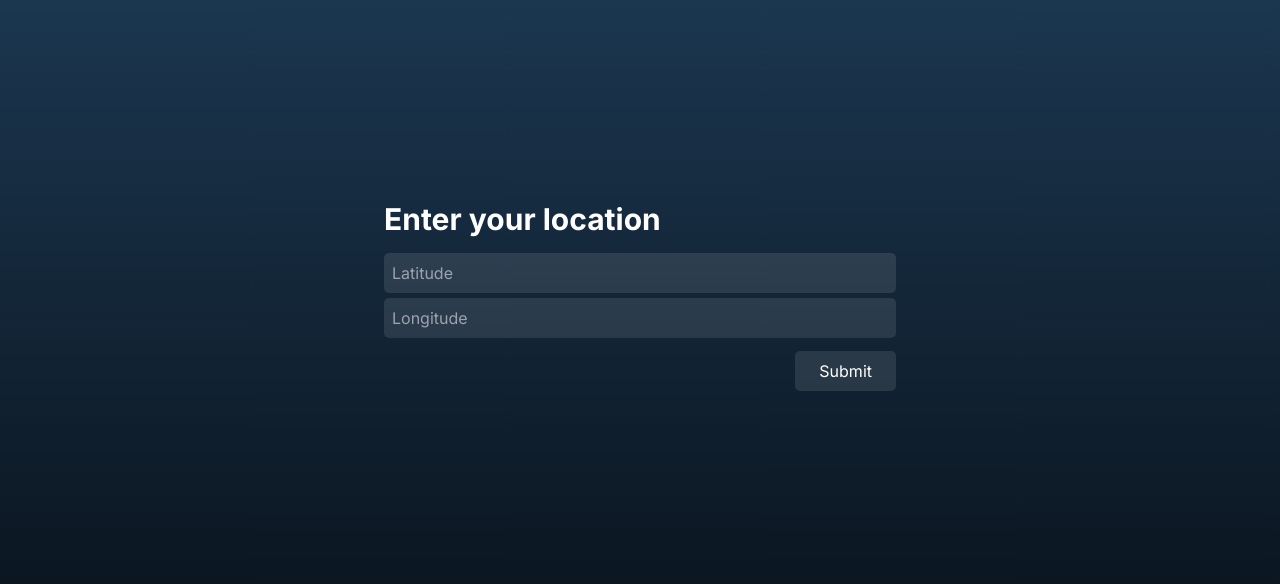
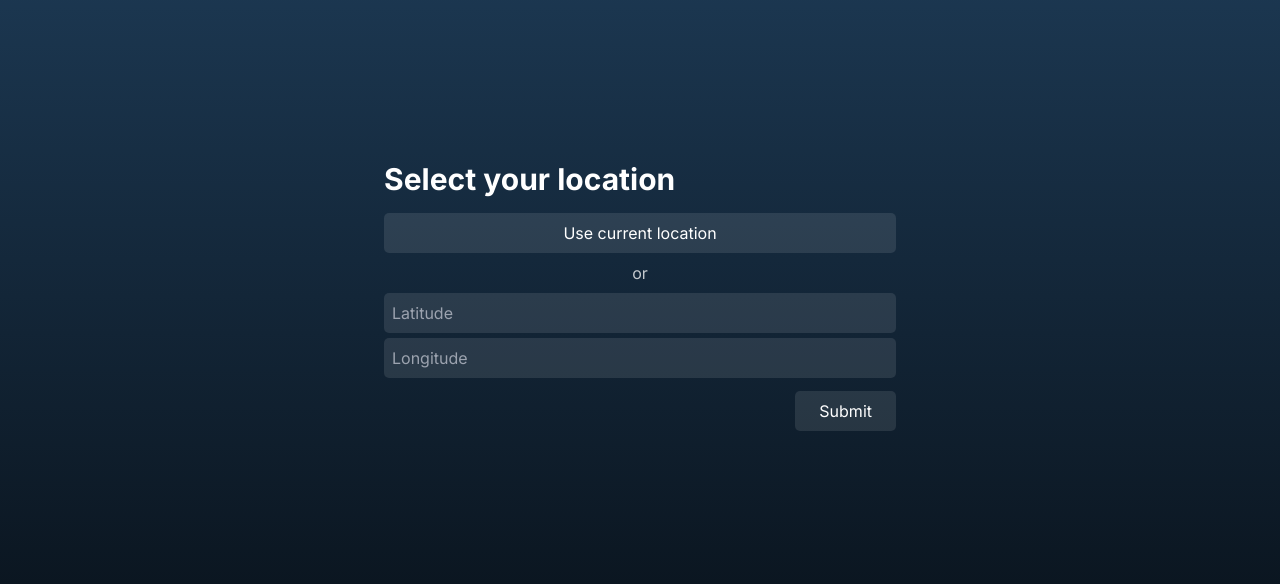
Before and after one commit to cylexVEVO/cylex-weather, a Next.js app: page /location/select in a window 1280 px wide. Shown: the part 104-688 px from the top of the page. Built offline with nearby package versions, Linux system fonts and the light colour scheme.

Commit message:
geolocation & update next

```diff
--- /dev/null
+++ b/app/location/select/GeoButton.tsx
@@ -0,0 +1,24 @@
+"use client";
+
+import { useRouter } from "next/navigation";
+
+export function GeoButton() {
+    const router = useRouter();
+
+    return (
+        <button onClick={() => {
+            if ("geolocation" in navigator) {
+                navigator.geolocation.getCurrentPosition((position) => {
+                    router.push(`/?lat=${position.coords.latitude}&lon=${position.coords.longitude}`);
+                }, (e) => {
+                    console.error(e);
+                    alert("Failed to get current location. Please manually enter your location.");
+                }, { enableHighAccuracy: true });
+            } else {
+                alert("Your browser does not support supplying websites with geolocation data.");
+            }
+        }} className="p-2 px-6 rounded-[5px] bg-white/10 hover:bg-white/20 w-full">
+            Use current location
+        </button>
+    );
+}
--- a/app/location/select/page.tsx
+++ b/app/location/select/page.tsx
@@ -1,5 +1,6 @@
 import { redirect } from "next/navigation";
 import { z } from "zod";
+import { GeoButton } from "./GeoButton";
 
 export default function Page() {
     async function goToWeather(formData: FormData) {
@@ -19,16 +20,20 @@ export default function Page() {
     return (
         <div className="h-screen max-h-screen overflow-hidden bg-gradient-to-b from-[#1e3c58] to-[#081018] flex">
             <main className="grow h-full flex items-center justify-center text-white">
-                <div>
+                <div className="max-w-lg w-full mx-4 md:mx-0">
                     <h1 className="text-3xl font-bold mb-4">
-                        Enter your location
+                        Select your location
                     </h1>
+                    <GeoButton />
+                    <p className="my-2 text-center opacity-75">
+                        or
+                    </p>
                     <form action={goToWeather} className="flex flex-col gap-[5px] lg:max-w-lg lg:w-screen">
                         <input name="lat" placeholder="Latitude" className="p-2 rounded-[5px] bg-white/10" />
                         <input name="lon" placeholder="Longitude" className="p-2 rounded-[5px] bg-white/10 mb-2" />
                         <button className="p-2 px-6 rounded-[5px] bg-white/10 hover:bg-white/20 w-fit self-end">
                             Submit
-                        </button>
+                            </button>
                     </form>
                 </div>
             </main>
--- a/package.json
+++ b/package.json
@@ -14,8 +14,8 @@
     "@types/react-dom": "18.2.7",
     "autoprefixer": "10.4.15",
     "eslint": "8.49.0",
-    "eslint-config-next": "13.4.19",
-    "next": "13.4.19",
+    "eslint-config-next": "13.5.1",
+    "next": "13.5.1",
     "postcss": "8.4.30",
     "react": "18.2.0",
     "react-dom": "18.2.0",
```
Also changed, not shown: 1 other file (tests, documents, lock files or other folders).
